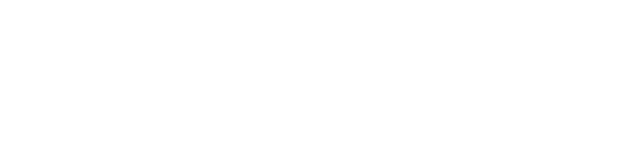
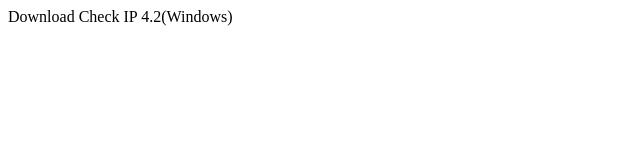
Before and after one commit to ensup/Check, a plain HTML site: page index.html in a window 1280 px wide. Shown: the whole page, without its empty margins (0-640 px from the left). Drawn offline with Linux system fonts and the light colour scheme.

Commit message:
Update index.html

```diff
--- a/index.html
+++ b/index.html
@@ -6,4 +6,6 @@
         </title>
         <link rel="shortcut icon" href="img/favicon.ico" >
     </head>
+    <body>
+        <a herf="./Check IP Setup.msi">Download Check IP 4.2(Windows)</a>
 </html>
```
